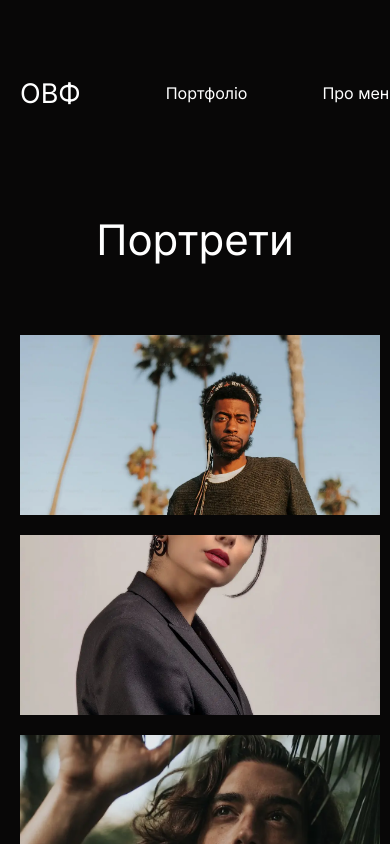
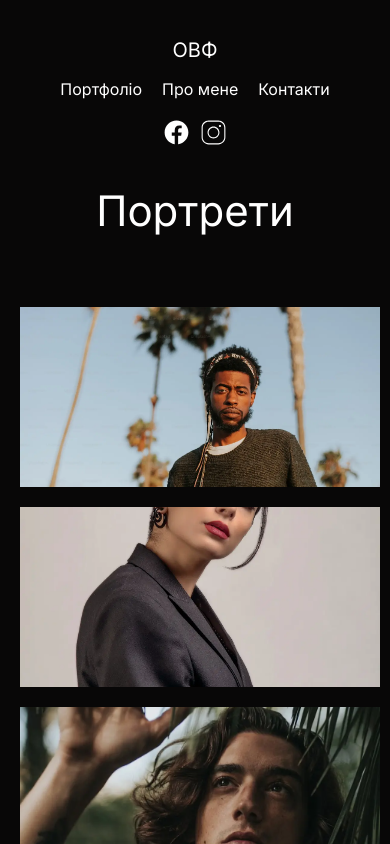
Before and after one commit to GalaRedchyts/Homework, a plain HTML site: page index.html in a window 390 px wide. Shown: the top 844 px of the page. Drawn offline with Linux system fonts and the light colour scheme.

Commit message:
add media request for navbar

```diff
--- a/scss/_navbar.scss
+++ b/scss/_navbar.scss
@@ -1,5 +1,8 @@
 .header{
     margin: toRem(80) 0px toRem(108) 0px;
+    @media (max-width: 660px) {
+        margin: toRem(40) 0px;
+    }
 }
 
 .navbar {
@@ -32,4 +35,28 @@
         text-decoration: underline;
         transition-duration: 2s;
     }
+
+    @media (max-width: 770px) {
+        .navbar-list {
+            gap: 50px;
+        }
+    }
+
+    @media (max-width: 660px) {
+        gap: 20px;
+            .logo {
+                font-size: 20px;
+            }
+
+            .navbar-list {
+                gap: 20px;
+            }
+    }
+
+    @media (max-width: 470px) {
+        flex-direction: column;
+            .logo {
+                flex-basis: 0px;
+            }
+    }
 }
--- a/scss/style.scss
+++ b/scss/style.scss
@@ -43,7 +43,6 @@ body {
                 grid-column: span 4;
                 grid-row: span 2;
             }
-
             :nth-child(2) {
                 grid-column: span 4;
                 grid-row: span 4;
@@ -69,7 +68,7 @@ body {
             li {
                 img {
                     width: 100%;
-                    height: 100%;
+                    min-height: 100%;
                     object-fit: cover;
                     aspect-ratio: 2 / 1;
                 }
```
Also changed, not shown: css/style.css.
